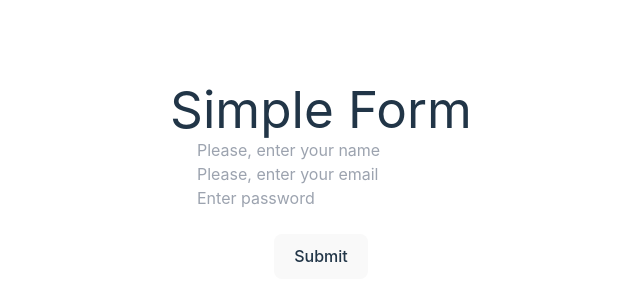
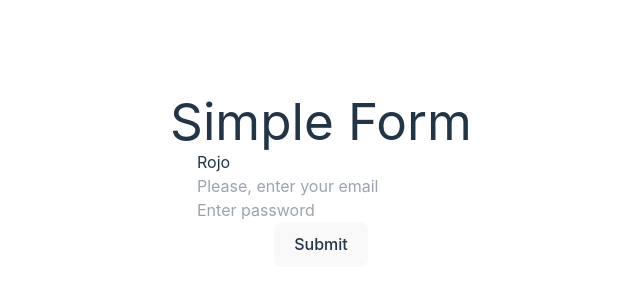
Before and after one commit to maywork/React-Sandbox, a React (Vite) app in the folder 06form-master/: page / in a window 1280 px wide. Shown: the part 220-520 px from the top of the page, without its empty margins (319-959 px from the left). Built offline with nearby package versions, Linux system fonts and the light colour scheme.

Commit message:
added custom hook

```diff
--- a/06form-master/src/App.jsx
+++ b/06form-master/src/App.jsx
@@ -1,8 +1,9 @@
 
 import './App.css'
-import Form from './components/Form/Form'
-import RefForm from './components/RefForm/RefForm'
-import StatefulForm from './components/StatefulForm/StatefulForm'
+import HookForm from './components/HookForm/HookForm'
+// import Form from './components/Form/Form'
+// import RefForm from './components/RefForm/RefForm'
+// import StatefulForm from './components/StatefulForm/StatefulForm'
 
 function App() {
 
@@ -11,7 +12,8 @@ function App() {
       <h1 className='font-bold'>Simple Form</h1>
       {/* <Form /> */}
       {/* <StatefulForm /> */}
-      <RefForm />
+      {/* <RefForm /> */}
+      <HookForm />
 
     </>
   )
--- /dev/null
+++ b/06form-master/src/components/HookForm/HookForm.jsx
@@ -0,0 +1,29 @@
+import React from 'react'
+import useInputState from '../../hooks/useInputState';
+
+function HookForm() {
+
+  const [name, handleNameChange] = useInputState('Rojo')
+
+  const handleSubmit = e => {
+    e.preventDefault();
+    console.log('Form Data, ', name);
+  }
+  return (
+    <div>
+      <form onSubmit={handleSubmit} className="p-4">
+        <input value={name} onChange={handleNameChange} className="rounded-md p-1 mb-2 text-center" placeholder="Please, enter your name" type="text" name="name" />
+        <br />
+        <input className="rounded-md p-1 mb-2 text-center" placeholder="Please, enter your email" type="email" name="email" />
+        <br />
+        <input className='rounded-md p-1 mb-2 text-center' placeholder="Enter password" type="password" name="password" required />
+        <br />
+        <button>
+          <input type="submit" value="Submit" />
+        </button>
+      </form>
+    </div>
+  )
+}
+
+export default HookForm
--- /dev/null
+++ b/06form-master/src/hooks/useInputState.js
@@ -0,0 +1,13 @@
+import { useState } from "react"
+
+const useInputState = (defaultValue = null) => {
+  const [value, setValue] = useState(defaultValue)
+
+  const handleChange = v => {
+    setValue(v)
+  }
+
+  return [value, handleChange]
+}
+
+export default useInputState;
```
